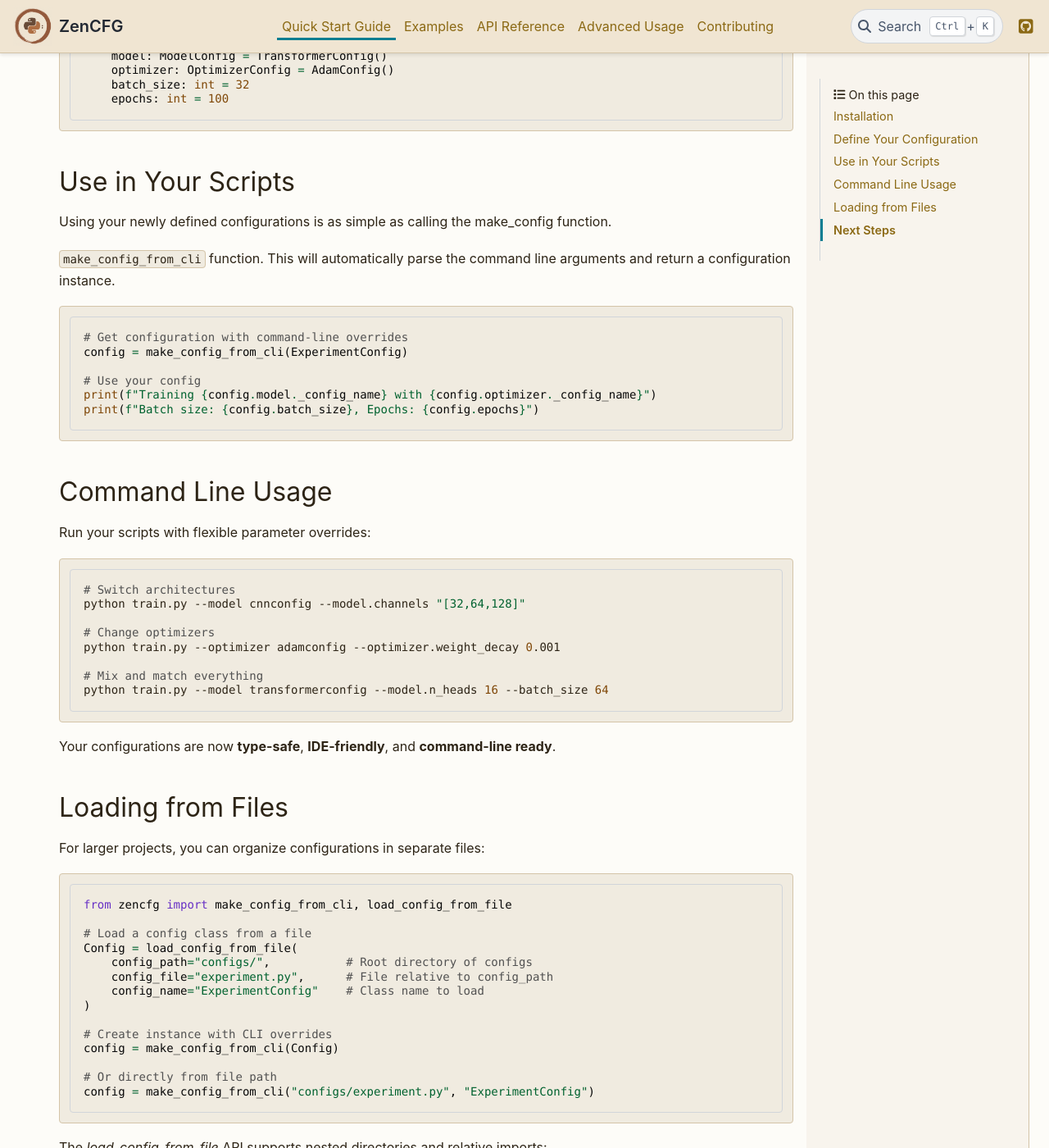
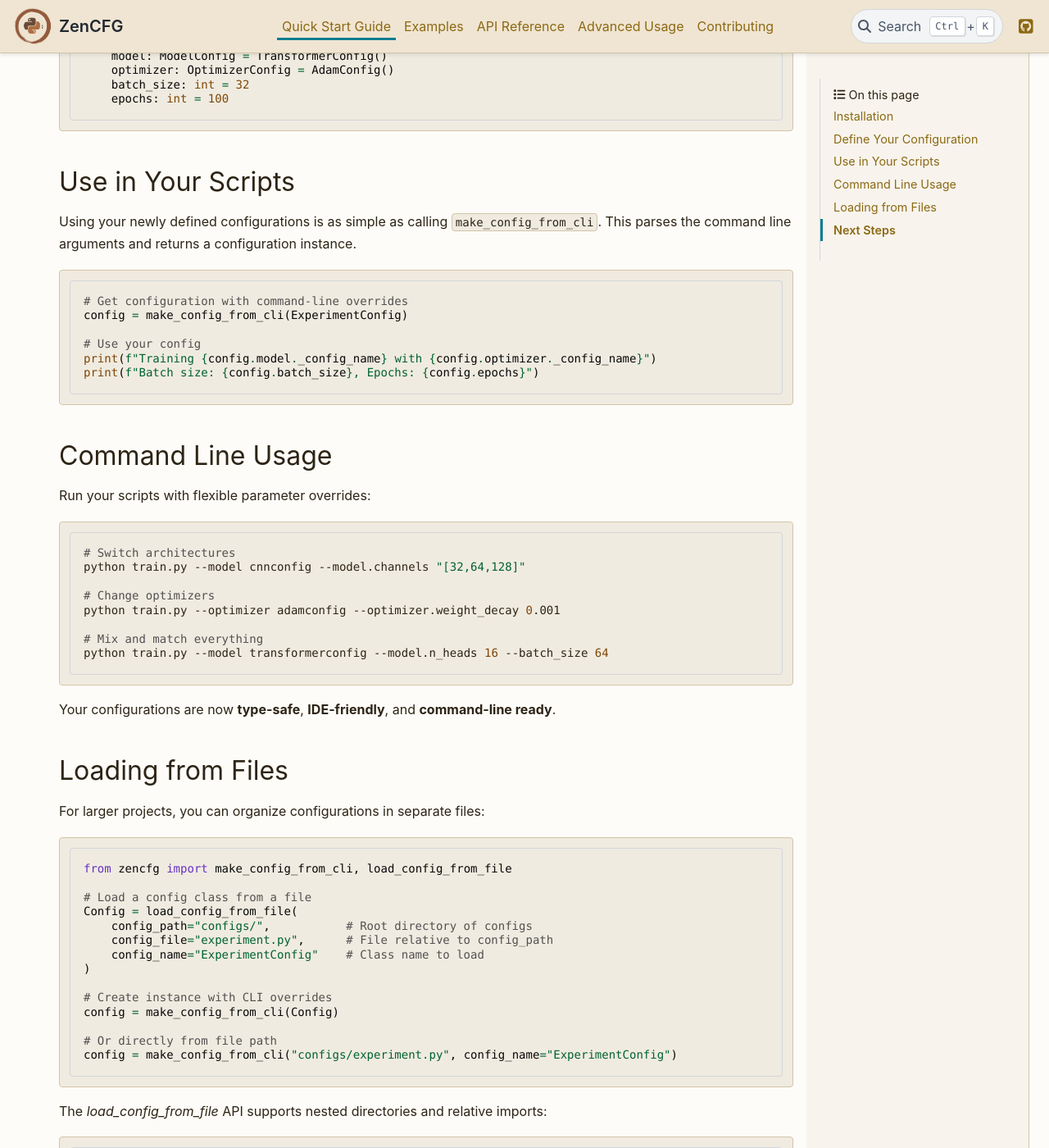
Before and after one commit to JeanKossaifi/zencfg, a Sphinx documentation site: the page built from docs/quickstart.rst, in a window 1280 px wide and 1400 px high, scrolled down 1390 px. Shown: the whole window at 82% size. Built offline with Sphinx 7.4.7 and the PyData theme 0.15.4, drawn with Linux system fonts in a browser that asks for light colours.

Commit message:
Update README and docs to match the API
Remove stale autoconfig references and fix examples that didn't run.

```diff
--- a/docs/advanced.rst
+++ b/docs/advanced.rst
@@ -44,7 +44,7 @@ Type Validation
    config = AdvancedConfig(
        layers="[12, 24, 48]",  # String to list conversion
        checkpoint_path="/path/to/checkpoint.pt",  # String to Path
-       hyperparams={"lr": "0.0001"}  # Partial dict update
+       hyperparams={"lr": 0.0001}  # Plain dict values replace the default
    )
 
 
--- a/docs/api.rst
+++ b/docs/api.rst
@@ -79,7 +79,7 @@ Deprecated Functions
 cfg_from_commandline
 ~~~~~~~~~~~~~~~~~~~~
 
-.. deprecated:: 1.0.0
+.. deprecated:: 0.7.0
    Use :func:`make_config_from_cli` instead.
 
 Parse command-line arguments and create a configuration instance.
--- a/docs/examples.rst
+++ b/docs/examples.rst
@@ -99,8 +99,8 @@ For larger projects, organize configs in separate files:
 
 .. code-block:: python
 
-   from zencfg import make_config_from_cli
-   from configs.models import ModelConfig
+   from zencfg import ConfigBase, make_config_from_cli
+   from configs.models import ModelConfig, ResNet50
 
    class Config(ConfigBase):
        model: ModelConfig = ResNet50()
--- a/docs/index.rst
+++ b/docs/index.rst
@@ -26,10 +26,7 @@ Override any nested parameter through intuitive command-line syntax without file
 Switch between model architectures, optimizers, and their specific parameters in a single command.
 
 **4. Zero Boilerplate**
-Pure Python classes with no frameworks, no special syntax, and no additional dependencies. If you know Python, you know ZenCFG.
-
-**5. Automatic Discovery** *(Optional)*
-For modular applications, ZenCFG configuration can automatically discover user instances and used them without explicit configuration - perfect for plugin architectures.
+Pure Python classes with no frameworks and no special syntax (validation is powered by pydantic under the hood). If you know Python, you know ZenCFG.
 
 Installation
 ------------
--- a/docs/quickstart.rst
+++ b/docs/quickstart.rst
@@ -73,10 +73,8 @@ Use in Your Scripts
 -------------------
 
 
-Using your newly defined configurations is as simple as calling the make_config function.
-
-``make_config_from_cli`` function.
-This will automatically parse the command line arguments and return a configuration instance.
+Using your newly defined configurations is as simple as calling ``make_config_from_cli``.
+This parses the command line arguments and returns a configuration instance.
 
 .. code-block:: python
 
@@ -126,7 +124,7 @@ For larger projects, you can organize configurations in separate files:
    config = make_config_from_cli(Config)
 
    # Or directly from file path
-   config = make_config_from_cli("configs/experiment.py", "ExperimentConfig")
+   config = make_config_from_cli("configs/experiment.py", config_name="ExperimentConfig")
 
 The `load_config_from_file` API supports nested directories and relative imports:
 
```
Also changed, not shown: README.md (+12 -5 lines).
